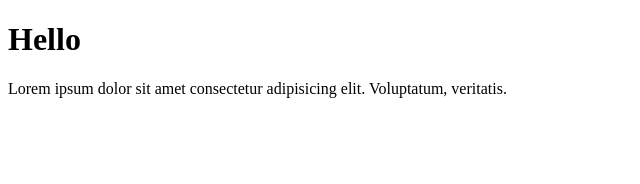
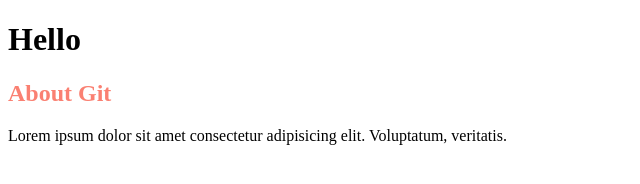
Before and after one commit to moteenraza07/first-git-project, a plain HTML site: page index.html in a window 1280 px wide. Shown: the whole page, without its empty margins (0-640 px from the left). Drawn offline with Linux system fonts and the light colour scheme.

Commit message:
Updated home page subtitle, started styling

```diff
--- a/index.html
+++ b/index.html
@@ -5,9 +5,11 @@
     <meta http-equiv="X-UA-Compatible" content="IE=edge">
     <meta name="viewport" content="width=device-width, initial-scale=1.0">
     <title>Document</title>
+    <link rel="stylesheet" href="styles.css">
 </head>
 <body>
     <h1>Hello</h1>
+    <h2>About Git</h2>
 
     <p>Lorem ipsum dolor sit amet consectetur adipisicing elit. Voluptatum, veritatis.</p>
 </body>
--- /dev/null
+++ b/styles.css
@@ -0,0 +1,3 @@
+h2 {
+    color: salmon;
+}
```
